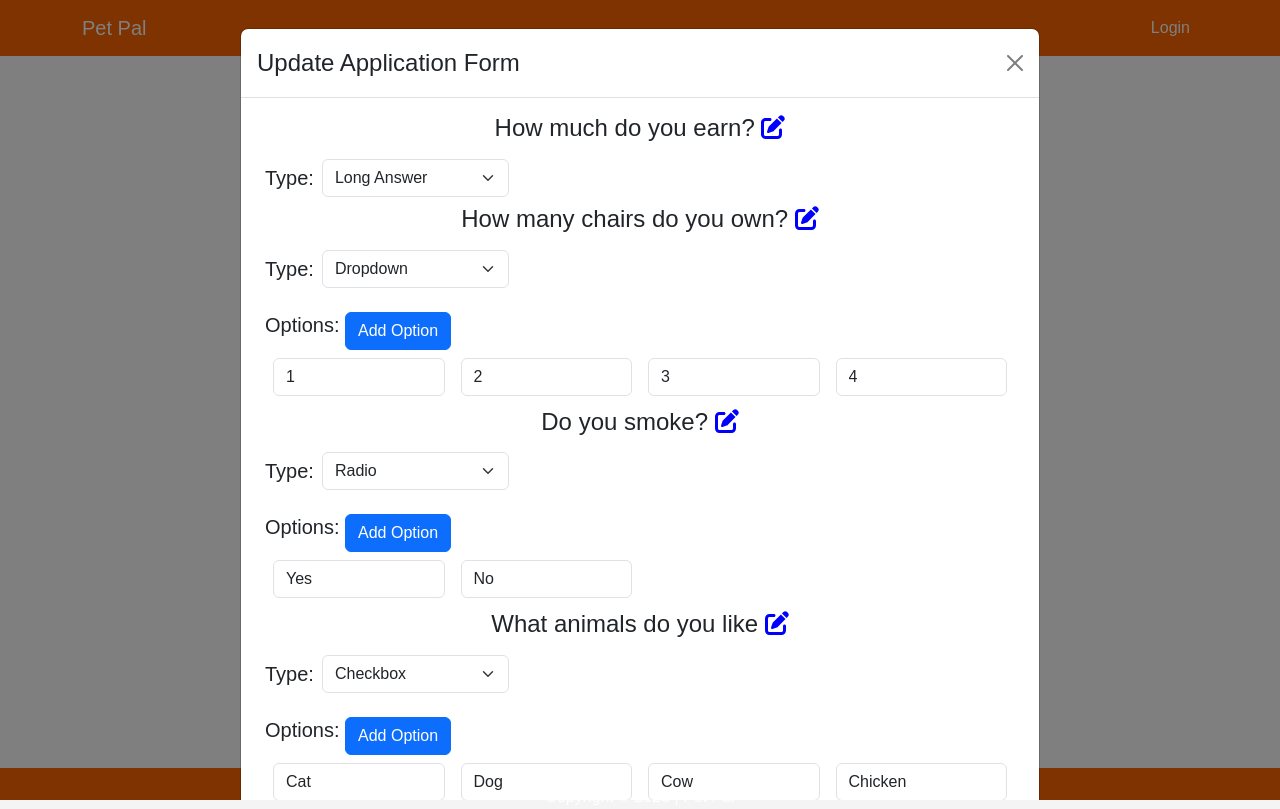
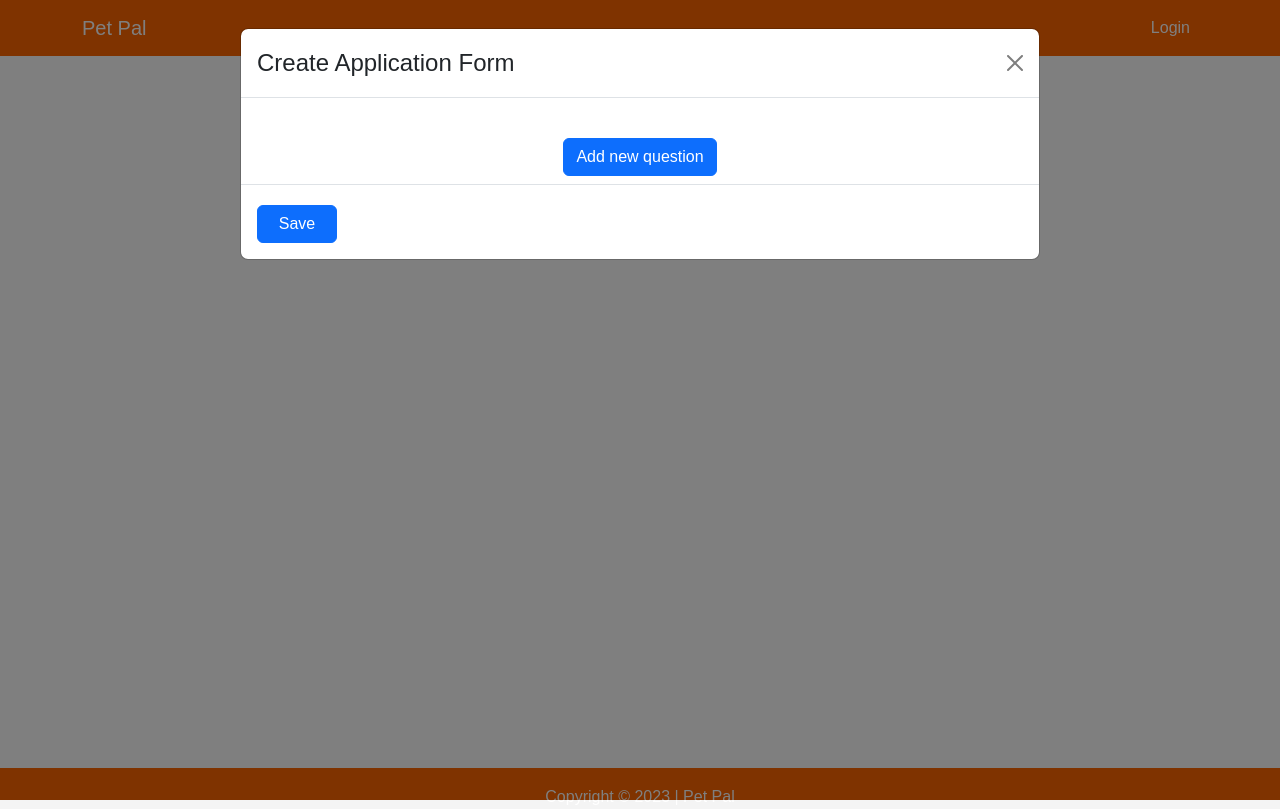
Before and after one commit to longles/petpal, a React (Create React App) app in the folder frontend/: page /test in a window 1280 px wide. Built offline with nearby package versions, Linux system fonts and the light colour scheme.

Commit message:
add api call

```diff
--- a/frontend/src/components/application/ApplicationFormUpdateModal.jsx
+++ b/frontend/src/components/application/ApplicationFormUpdateModal.jsx
@@ -1,64 +1,13 @@
 import React, { useEffect, useState, useReducer, useMemo, useCallback } from 'react';
 import { Modal, Button } from 'react-bootstrap';
 import FormQuestion from './FormQuestion';
+import { applicationAPIService } from '../../services/applicationAPIService';
+import { applicationFormAPIService } from '../../services/applicationFormAPIService';
 
-const ApplicationFormUpdateModal = ({id, initialQuestions}) => {
-    initialQuestions = [
-        {
-            "id": 4,
-            "title": "How much do you earn?",
-            "question_object": {
-                "id": 3,
-                "type": 1,
-                "prompt": "Write the amount you've earned in the past year."
-            }
-        },
-        {
-            "id": 5,
-            "title": "How many chairs do you own?",
-            "question_object": {
-                "id": 1,
-                "type": 2,
-                "prompt": [
-                    1,
-                    2,
-                    3,
-                    4
-                ]
-            }
-        },
-        {
-            "id": 6,
-            "title": "Do you smoke?",
-            "question_object": {
-                "id": 2,
-                "type": 3,
-                "prompt": [
-                    "Yes",
-                    "No"
-                ]
-            }
-        },
-        {
-            "id": 7,
-            "title": "What animals do you like",
-            "question_object": {
-                "id": 1,
-                "type": 4,
-                "prompt": [
-                    "Cat",
-                    "Dog",
-                    "Cow",
-                    "Chicken"
-                ]
-            }
-        }
-    ]
-
+const ApplicationFormUpdateModal = ({updateFlag, initialQuestions = []}) => {
     const questionReducer = (questions, action) => {
         console.log(action)
         const {type, idx, question} = action
-        console.log("idk why this was called")
         if (type === 'add') {
             return [...questions, question]
         }
@@ -79,22 +28,32 @@ const ApplicationFormUpdateModal = ({id, initialQuestions}) => {
 
     const editQuestionByIndex = useCallback((idx) => {
         return (question) => {
-            console.log(question)
             dispatch({type: "update", idx: idx, question: question})
         }
-    }, [questions])
+    }, [])
 
     const deleteQuestionByIndex = useCallback((idx) => {
         return () => {dispatch({type: "delete", idx: idx})}
-    }, [questions])
+    }, [])
 
     const [showModal, setShowModal] = useState(true)
+
+    const saveApplicationForm = () => {
+        const API = applicationFormAPIService()
+        API.createApplication(questions).then(response => {
+            if (response.success) {
+                console.log(response.data)
+            } else {
+                console.error(response.message)
+            }
+        })
+    }
 
     console.log(questions)
     return (
         <Modal show={showModal} onHide={() => {setShowModal(false)}} size="lg">
             <Modal.Header closeButton>
-                <Modal.Title>Update Application Form</Modal.Title>
+                <Modal.Title>{updateFlag ? "Update" : "Create"} Application Form</Modal.Title>
             </Modal.Header>
             <Modal.Body>
                 {questions.map((x, i) => <FormQuestion key={i} edit={true} title={x.title} question={x.question_object} editFunc={editQuestionByIndex(i)} deleteFunc={deleteQuestionByIndex(i)}/>)}
@@ -103,11 +62,9 @@ const ApplicationFormUpdateModal = ({id, initialQuestions}) => {
                 <button className='btn btn-primary' onClick={addQuestion}>Add new question</button>
             </div>
             <Modal.Footer>
-                <button className='btn btn-primary' onClick={addQuestion}>Save</button>
+                {/* <button className='btn btn-primary'>Preview</button> */}
+                <button className='btn btn-primary' onClick={saveApplicationForm}>Save</button>
             </Modal.Footer>
-
-
-
         </Modal>
 
     )
--- a/frontend/src/components/application/FormQuestion.jsx
+++ b/frontend/src/components/application/FormQuestion.jsx
@@ -44,7 +44,10 @@ const FormQuestion = ({edit, title, question, editFunc, deleteFunc}) => {
 
     const editQuestionType = (e) => {
         let newQuestion = {title: title, question_object: question}
-        newQuestion.question_object.type = e.target.value
+        newQuestion.question_object.type = parseInt(e.target.value)
+        if (newQuestion.question_object.prompt === undefined) {
+            newQuestion.question_object.prompt = []
+        }
         editFunc(newQuestion)
     }
 
```
Also changed, not shown: 2 other files (tests, documents, lock files or other folders).
